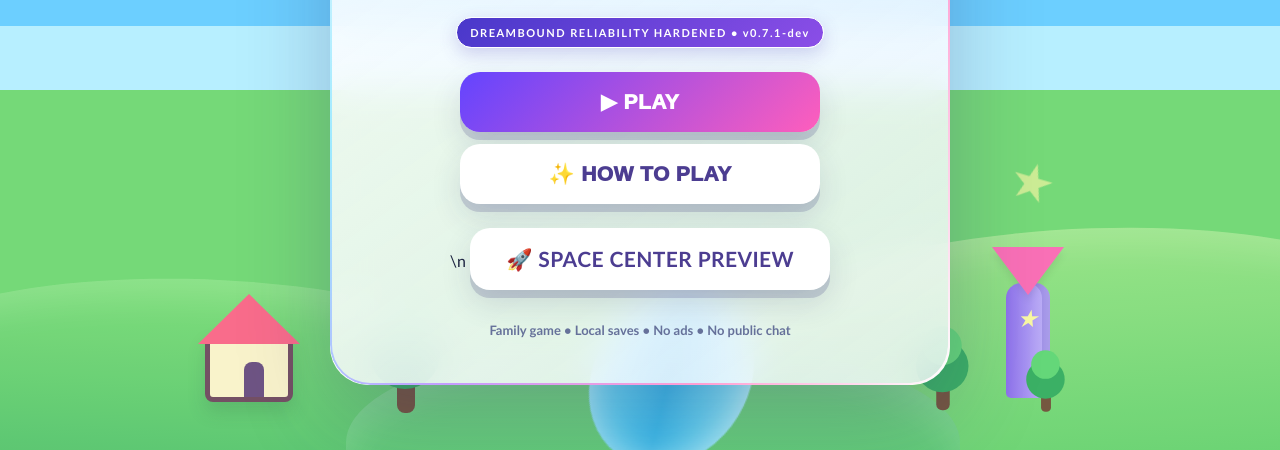
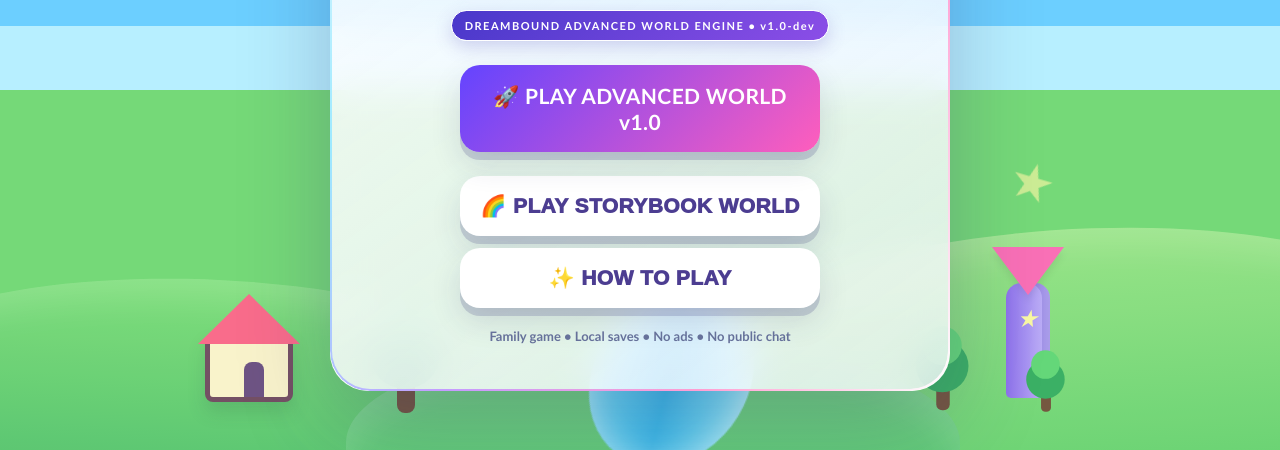
Before and after one commit to DPN-Technology/DreamBound-Adventures, a plain HTML site: page index.html in a window 1280 px wide. Shown: the part 350-800 px from the top of the page. Drawn offline with Linux system fonts and the light colour scheme.

Commit message:
feat(v1.0): promote Advanced World Engine on title screen

```diff
--- a/index.html
+++ b/index.html
@@ -20,9 +20,10 @@
         <div class="logo-orbit"><div class="logo-core">DB</div><span>★</span><span>✦</span><span>●</span></div>
         <h1>DreamBound</h1>
         <div class="brand-series">ADVENTURES</div>
-        <p class="subtitle">Every Adventure Starts With Imagination.</p><div class="version-chip">DREAMBOUND RELIABILITY HARDENED • v0.7.1-dev</div>
-        <button id="playBtn" class="big-btn primary">▶ PLAY</button>
-        <button id="howBtn" class="big-btn secondary">✨ HOW TO PLAY</button>\n        <a href="vnext.html" class="big-btn secondary" style="display:inline-flex;align-items:center;justify-content:center;text-decoration:none">🚀 SPACE CENTER PREVIEW</a>
+        <p class="subtitle">Every Adventure Starts With Imagination.</p><div class="version-chip">DREAMBOUND ADVANCED WORLD ENGINE • v1.0-dev</div>
+        <a href="vnext.html" class="big-btn primary advanced-launch" style="display:inline-flex;align-items:center;justify-content:center;text-decoration:none">🚀 PLAY ADVANCED WORLD v1.0</a>
+        <button id="playBtn" class="big-btn secondary">🌈 PLAY STORYBOOK WORLD</button>
+        <button id="howBtn" class="big-btn secondary">✨ HOW TO PLAY</button>
         <p class="safe-note">Family game • Local saves • No ads • No public chat</p>
       </div>
     </section>
```
